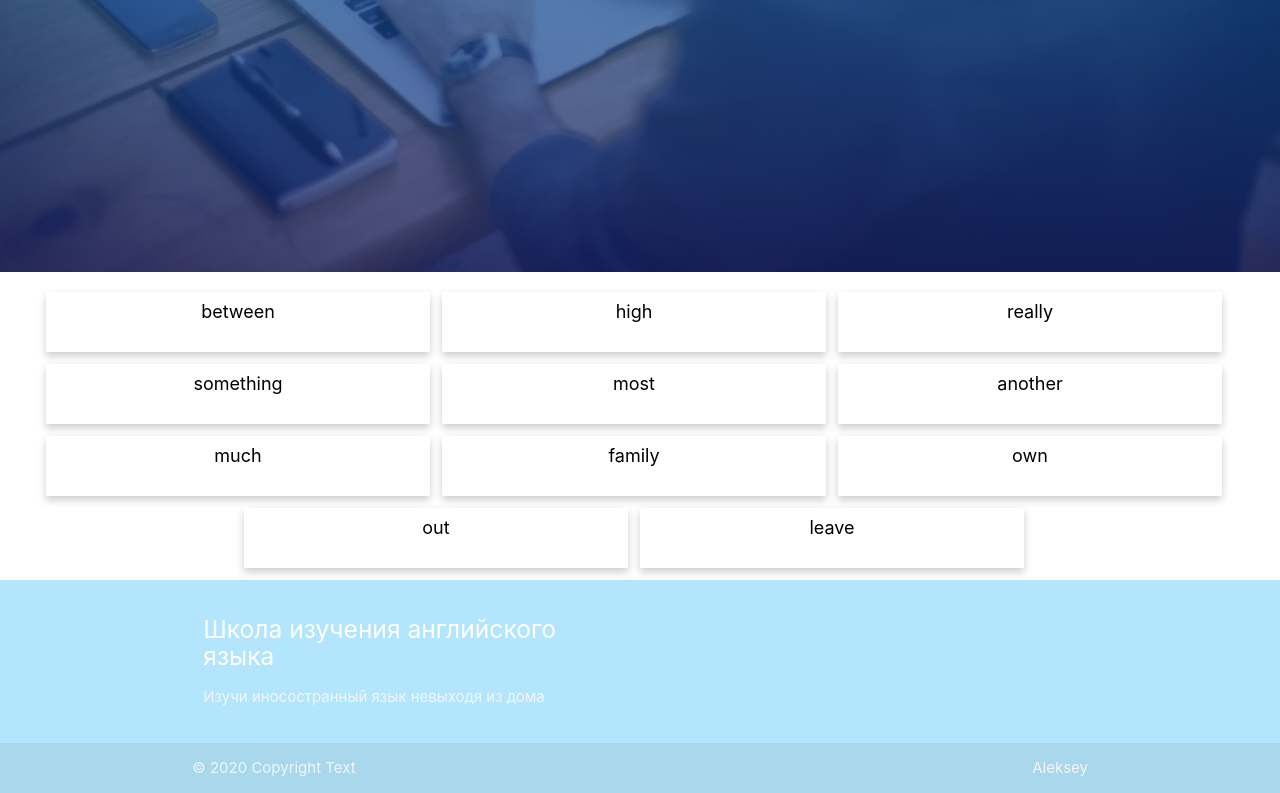
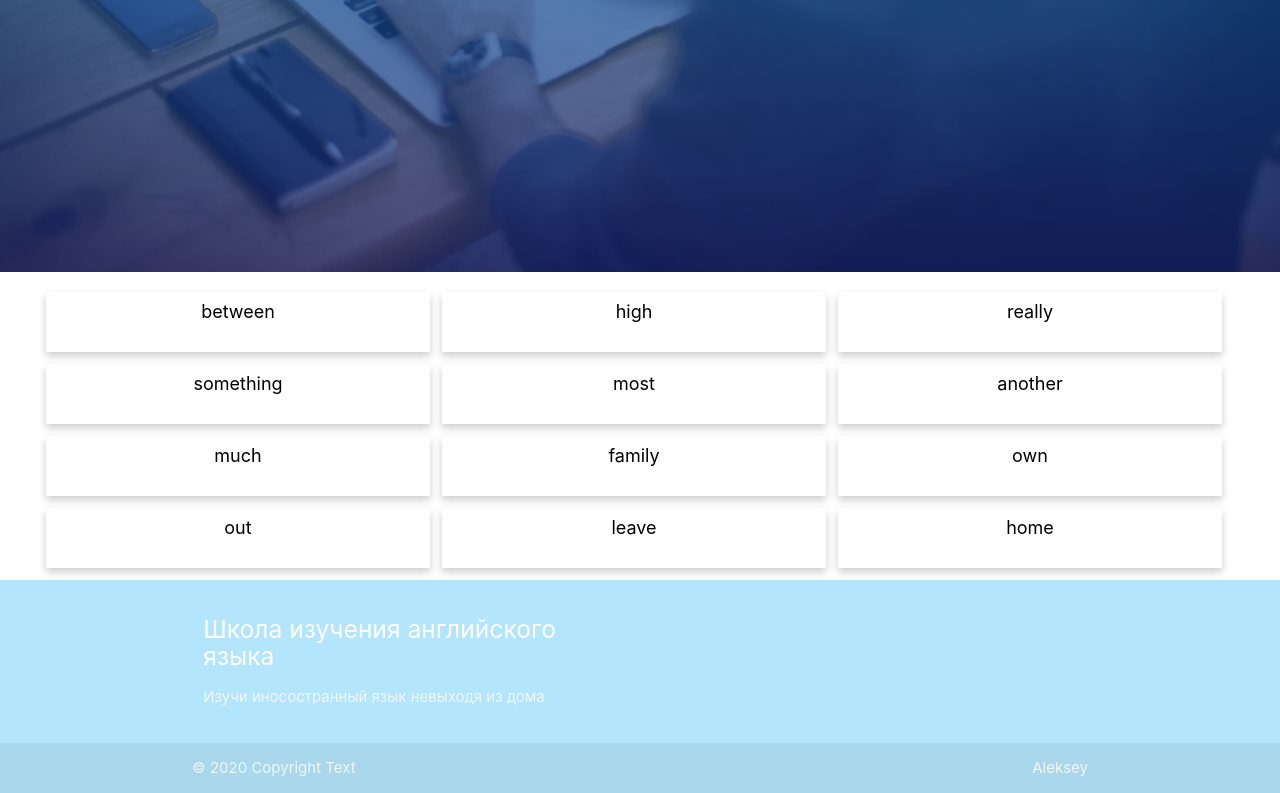
Before and after one commit to Aleksstepanov/learn_the_words, a React (Create React App) app: page / in a window 1280 px wide. Shown: the part 592-1385 px from the top of the page. Built offline with nearby package versions, Linux system fonts and the light colour scheme.

Commit message:
edit cards

```diff
--- a/src/Data/wordsList.js
+++ b/src/Data/wordsList.js
@@ -43,6 +43,10 @@ const wordsList = [
         eng: 'leave',
         rus: 'покидать'
     },
+    {
+        eng: 'home',
+        rus: 'дом'
+    },
 ];
 
 export default wordsList;
```
